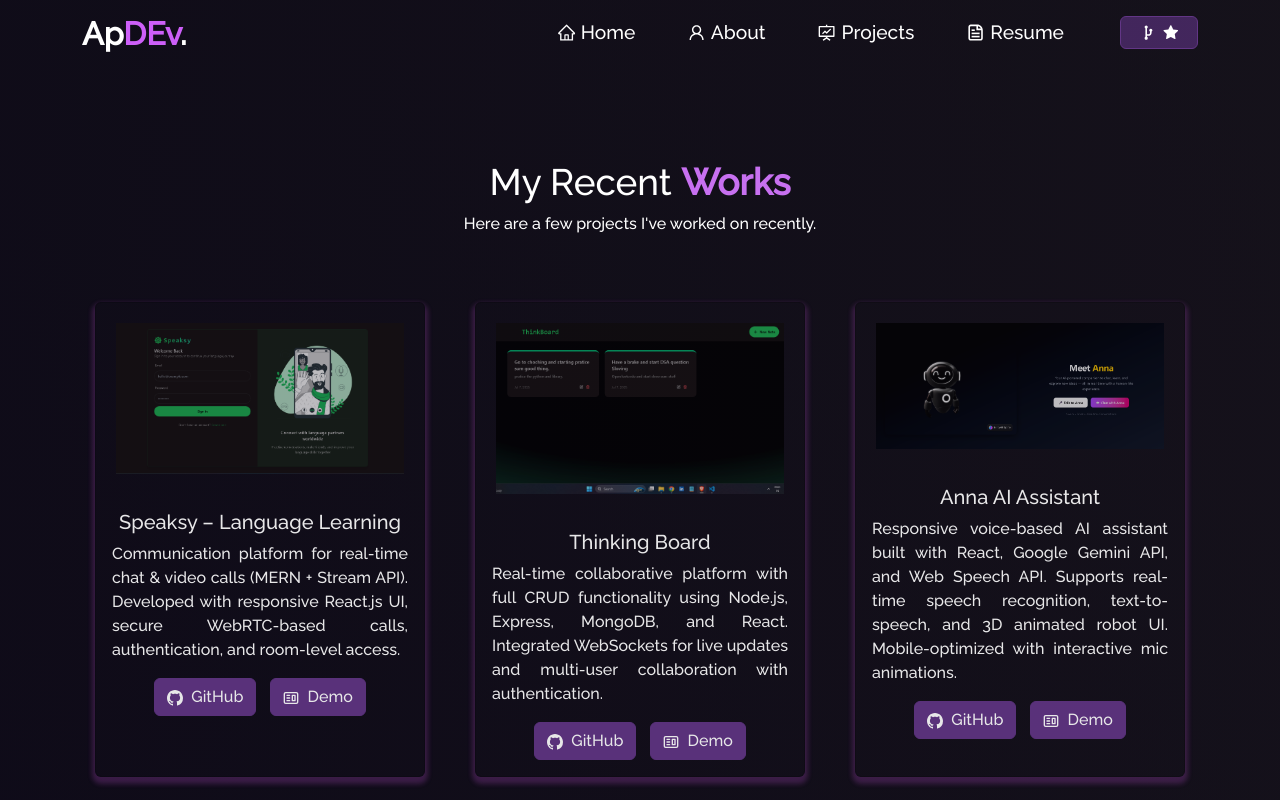
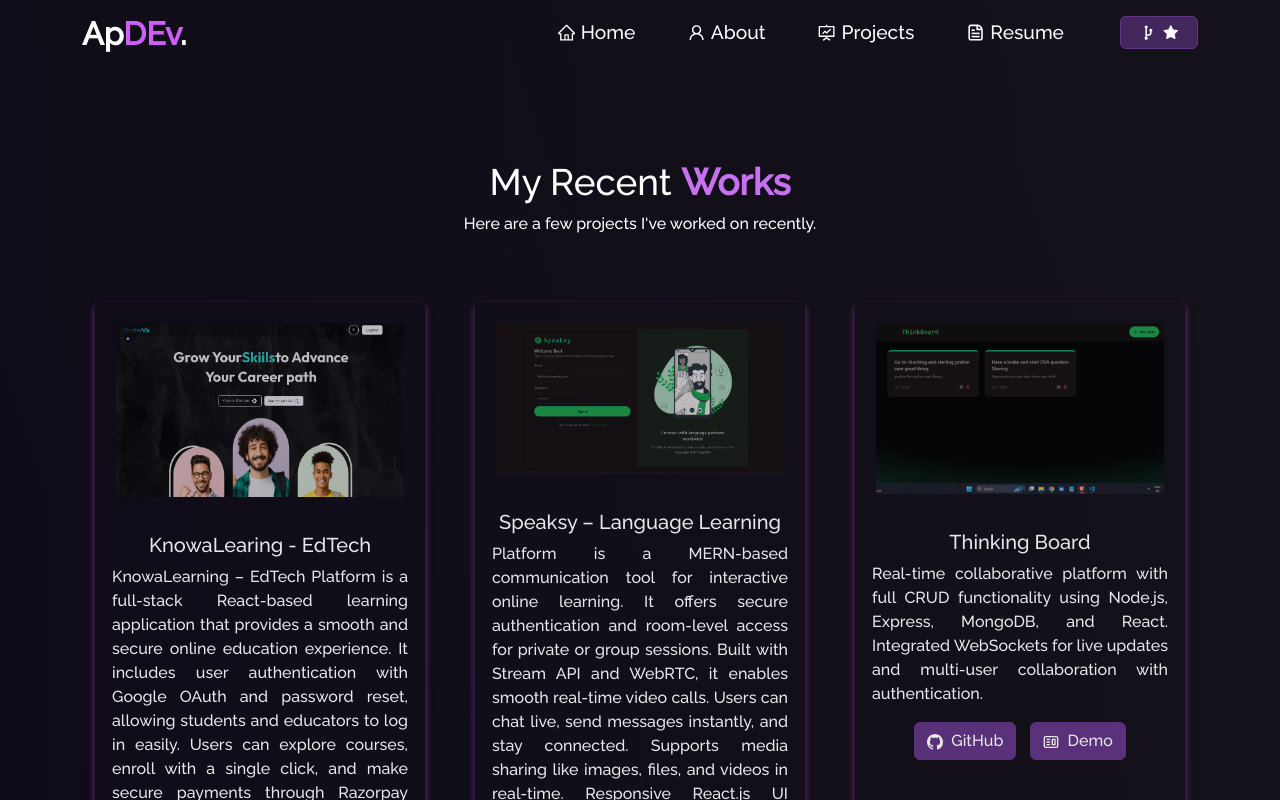
Before and after one commit to AyushPandey021/Check, a React (Vite) app: page /project in a window 1280 px wide. Shown: the top 800 px of the page. Built offline with nearby package versions, Linux system fonts and the light colour scheme.

Commit message:
add new project - knowaLearing

```diff
--- a/src/App.jsx
+++ b/src/App.jsx
@@ -1,7 +1,7 @@
 import React, { useState, useEffect } from "react";
 import Preloader from "./components/Pre";
 import Navbar from "./components/Navbar";
-import Home from "./components/Home/Home";
+import Home from "./components/Projects/Home/Home";
 import About from "./components/About/About";
 import Projects from "./components/Projects/Projects";
 import Footer from "./components/Footer";
--- a/src/components/Projects/Home/Home.jsx
+++ b/src/components/Projects/Home/Home.jsx
@@ -1,7 +1,8 @@
 import React from "react";
 import { Container, Row, Col } from "react-bootstrap";
-import homeLogo from "../../Assets/home-main.svg";
-import Particle from "../Particle";
+import homeLogo from "../../../Assets/home-main.svg";
+
+import Particle from "../../Particle";
 import Home2 from "./Home2";
 import Type from "./Type";
 
--- a/src/components/Projects/Projects.jsx
+++ b/src/components/Projects/Projects.jsx
@@ -13,6 +13,7 @@ import gitexplorer from "../../Assets/Projects/gitexplorer.png";
 import Rezorpay from "../../Assets/Projects/Rezorpay.png";
 import frontai from "../../Assets/Projects/front-ai.png";
 import think from "../../Assets/Projects/think.png";
+import knowa from "../../Assets/Projects/knowaLern.png";
 
 function Projects() {
   return (
@@ -29,10 +30,29 @@ function Projects() {
         <Row style={{ justifyContent: "center", paddingBottom: "10px" }}>
           <Col md={4} className="project-card">
             <ProjectCard
+              imgPath={knowa}
+              isBlog={false}
+              title="KnowaLearing - EdTech"
+              description="KnowaLearning – EdTech Platform is a full-stack React-based learning application that provides a smooth and secure online education experience. It includes user authentication with Google OAuth and password reset, allowing students and educators to log in easily. Users can explore courses, enroll with a single click, and make secure payments through Razorpay integration. The platform features real-time reviews so students can share their feedback instantly, helping others make better choices. With its clean UI, responsive design, and powerful backend, KnowaLearning ensures a seamless journey from course discovery to learning and progress tracking."
+              ghLink="https://github.com/AyushPandey021"
+              demoLink="https://lms-testing-static-front.onrender.com"
+            />
+          </Col>
+          <Col md={4} className="project-card">
+            <ProjectCard
               imgPath={Speaky}
               isBlog={false}
               title="Speaksy – Language Learning"
-              description="Communication platform for real-time chat & video calls (MERN + Stream API). Developed with responsive React.js UI, secure WebRTC-based calls, authentication, and room-level access."
+              description="Platform is a MERN-based communication tool for interactive online learning.
+It offers secure authentication and room-level access for private or group sessions.
+Built with Stream API and WebRTC, it enables smooth real-time video calls.
+Users can chat live, send messages instantly, and stay connected.
+Supports media sharing like images, files, and videos in real-time.
+Responsive React.js UI makes it work seamlessly on all devices.
+Ensures low-latency communication for a natural learning experience.
+Keeps all chat and call data synced in real-time for every participant.
+Perfect for virtual classrooms, team discussions, and tutoring sessions.
+A complete solution to make online learning engaging and collaborative. "
               ghLink="https://github.com/AyushPandey021"
               demoLink="https://mern-chat-video-calling.onrender.com/login"
             />
```
Also changed, not shown: src/Assets/Projects/knowaLern.png (added).
